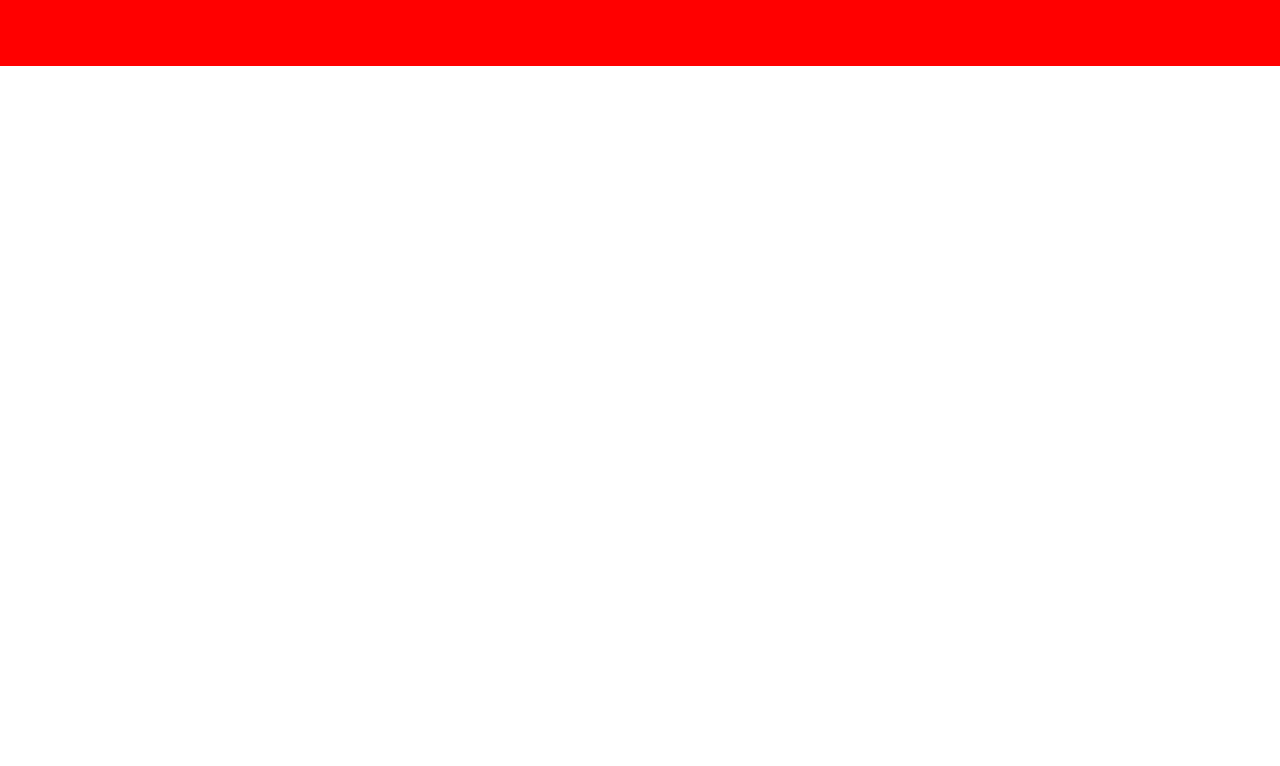
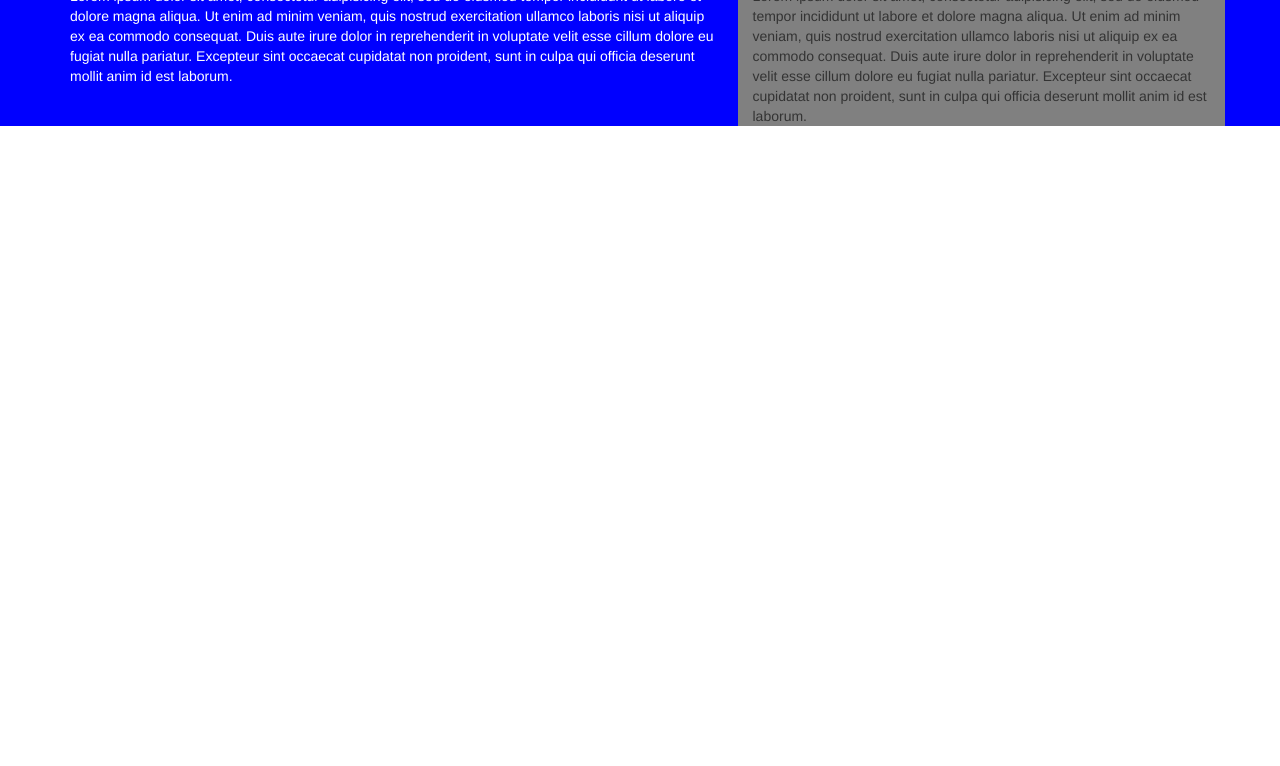
Before and after one commit to FreekAlberti/html-css-digitalocean, a plain HTML site: page index.html in a window 1280 px wide. Shown: the part 34-800 px from the top of the page. Drawn offline with nearby package versions, Linux system fonts and the light colour scheme.

Commit message:
Struttura hero

```diff
--- a/css/style.css
+++ b/css/style.css
@@ -1,7 +1,7 @@
 /* HEADER */
 
 header {
-  height: 100px;
+  /* height: 100px; */
   background-color: red;
 }
 
@@ -11,10 +11,20 @@ header {
   background-color: green;
 }
 .menu-header-destra {
-  background-color: blue;
+  background-color: orange;
 }
 .menu-header-centro {
   background-color: yellow;
 }
 
 /* HERO */
+
+.hero {
+  background-color: blue;
+}
+.testo-hero {
+  color: #fff;
+}
+.form-hero {
+  background-color: gray;
+}
--- a/index.html
+++ b/index.html
@@ -27,7 +27,16 @@
       </div>
 
       <div class="hero">
+        <div class="container">
+          <div class="row">
+            <div class="col-xs-12 col-md-7 col-lg-7 testo-hero">
+              Lorem ipsum dolor sit amet, consectetur adipisicing elit, sed do eiusmod tempor incididunt ut labore et dolore magna aliqua. Ut enim ad minim veniam, quis nostrud exercitation ullamco laboris nisi ut aliquip ex ea commodo consequat. Duis aute irure dolor in reprehenderit in voluptate velit esse cillum dolore eu fugiat nulla pariatur. Excepteur sint occaecat cupidatat non proident, sunt in culpa qui officia deserunt mollit anim id est laborum.
+            </div>
 
+            <div class="col-xs-12 col-md-5 col-lg-5 form-hero">
+              Lorem ipsum dolor sit amet, consectetur adipisicing elit, sed do eiusmod tempor incididunt ut labore et dolore magna aliqua. Ut enim ad minim veniam, quis nostrud exercitation ullamco laboris nisi ut aliquip ex ea commodo consequat. Duis aute irure dolor in reprehenderit in voluptate velit esse cillum dolore eu fugiat nulla pariatur. Excepteur sint occaecat cupidatat non proident, sunt in culpa qui officia deserunt mollit anim id est laborum.
+            </div>
+        </div>
       </div>
     </header>
     <!-- /header -->
```
